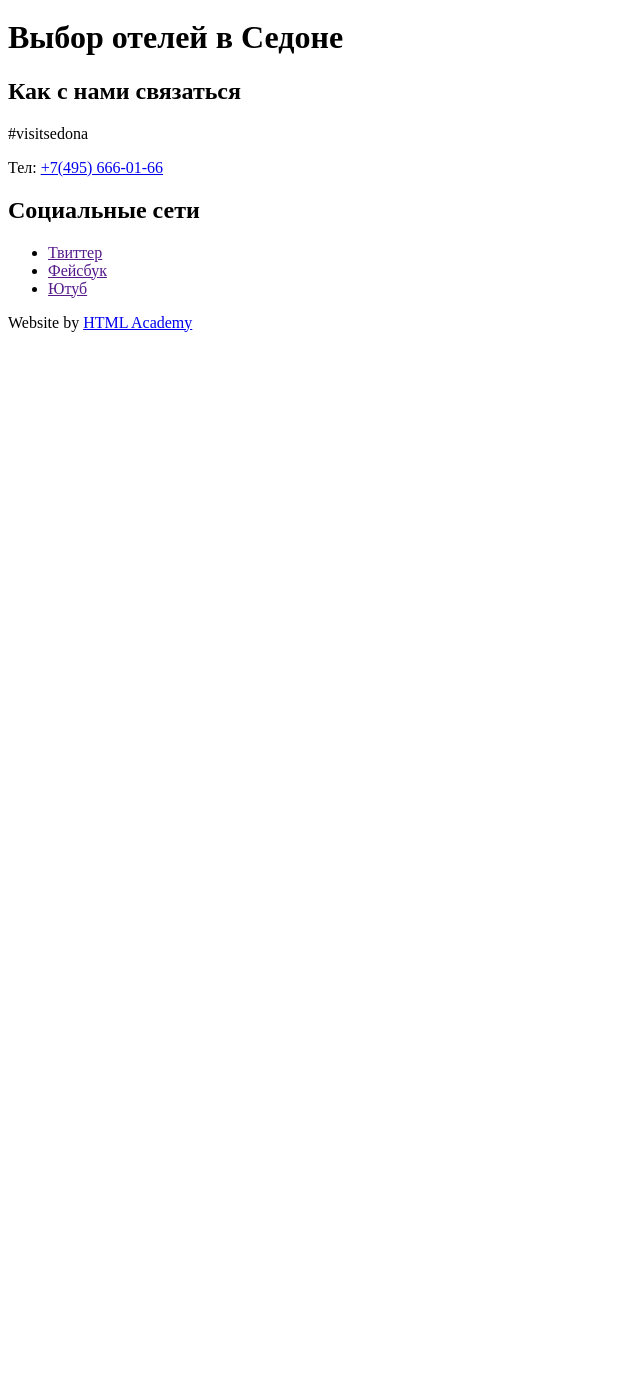
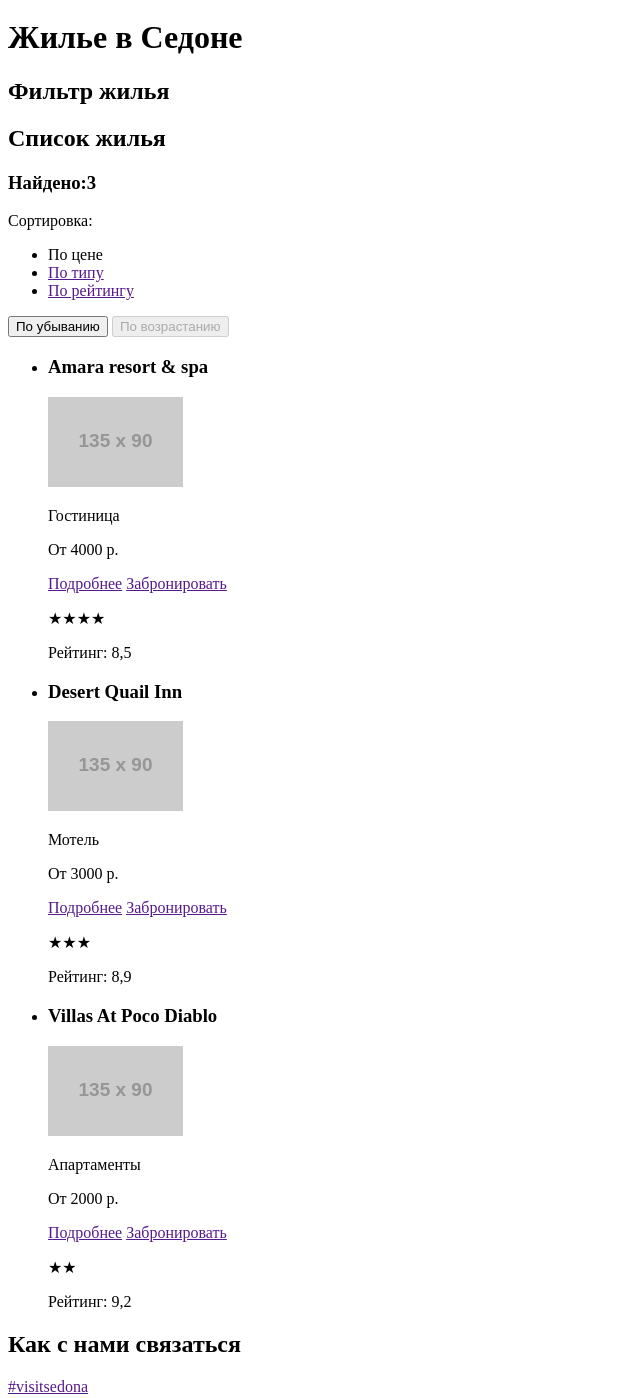
Before and after one commit to LevNevinitsin/1252355-sedona-29, a plain HTML site: page hotels.html in a window 1280 px wide. Shown: the part 172-1570 px from the top of the page, without its empty margins (0-640 px from the left). Before the commit the page ends 800 px from the top, so only its background shows below. Drawn offline with Linux system fonts and the light colour scheme; placeholder pictures from the web are drawn by us.

Commit message:
Разметка внутренней страницы

```diff
--- a/hotels.html
+++ b/hotels.html
@@ -2,15 +2,16 @@
 <html lang="en">
   <head>
     <meta charset="UTF-8">
-    <title>Выбор отелей в Седоне</title>
+    <title>Жилье в Седоне</title>
   </head>
+
   <body>
+
     <header>
-
+      <a href="index.html">
+        <img src="https://via.placeholder.com/137x70" width="137" height="70" alt="Логотип сайта по поиску жилья в Седоне">
+      </a>
       <nav>
-        <a href="index.html">
-          <img src="https://via.placeholder.com/137x70" width="137" height="70" alt="Логотип сайта по поиску жилья в Седоне">
-        </a>
         <ul>
           <li><a href="blank.html">Информация</a></li>
           <li><a href="blank.html">Фото и видео</a></li>
@@ -18,17 +19,72 @@
           <li><a href="hotels.html">Гостиницы</a></li>
         </ul>
       </nav>
-
     </header>
 
     <main>
-      <h1>Выбор отелей в Седоне</h1>
+      <h1>Жилье в Седоне</h1>
+
+      <section>
+        <h2>Фильтр жилья</h2>
+        <!-- Здесь будет форма фильтра -->
+      </section>
+
+      <section> <!-- Долго думал, объединять ли блок сортировки и блок самих результатов в один section. В итоге решил, что это скорее единый section, чем два разных -->
+        <h2>Список жилья</h2>
+        <h3>Найдено:3</h3>
+        <p>Сортировка:</p>
+        <ul>
+          <li><a>По цене</a></li>
+          <li><a href="">По типу</a></li>
+          <li><a href="">По рейтингу</a></li>
+        </ul>
+        <button type="button">По убыванию</button>
+        <button type="button" disabled>По возрастанию</button>
+        <ul>
+          <li>
+            <h3>Amara resort & spa</h3>
+            <p>
+              <img src="https://via.placeholder.com/135x90" width="135" height="90" alt="Вид на гостиницу">
+            </p>
+            <p>Гостиница</p>
+            <p>От 4000 р.</p>
+            <a href="">Подробнее</a>
+            <a href="">Забронировать</a>
+            <p>★★★★</p> <!-- Сделал пока просто через параграф, т.к. ни в ТЗ, ни в Стайлгайде, ни в критериях нет требования к реализации "интерактивности" этого элемента. Так что пока сосредоточился на более приоритетных задачах. -->
+            <p>Рейтинг: 8,5</p>
+          </li>
+          <li>
+            <h3>Desert Quail Inn</h3>
+            <p>
+              <img src="https://via.placeholder.com/135x90" width="135" height="90" alt="Вид на мотель">
+            </p>
+            <p>Мотель</p>
+            <p>От 3000 р.</p>
+            <a href="">Подробнее</a>
+            <a href="">Забронировать</a>
+            <p>★★★</p>
+            <p>Рейтинг: 8,9</p>
+          </li>
+          <li>
+            <h3>Villas At Poco Diablo</h3>
+            <p>
+              <img src="https://via.placeholder.com/135x90" width="135" height="90" alt="Вид на апартаменты">
+            </p>
+            <p>Апартаменты</p>
+            <p>От 2000 р.</p>
+            <a href="">Подробнее</a>
+            <a href="">Забронировать</a>
+            <p>★★</p>
+            <p>Рейтинг: 9,2</p>
+          </li>
+        </ul>
+      </section>
     </main>
 
     <footer>
       <section>
         <h2>Как с нами связаться</h2>
-        <p>#visitsedona</p>
+        <a href="">#visitsedona</a>
         <p>Тел: <a href="tel:+7111111111">+7(495) 666-01-66</a></p>
       </section>
       <section>
```
